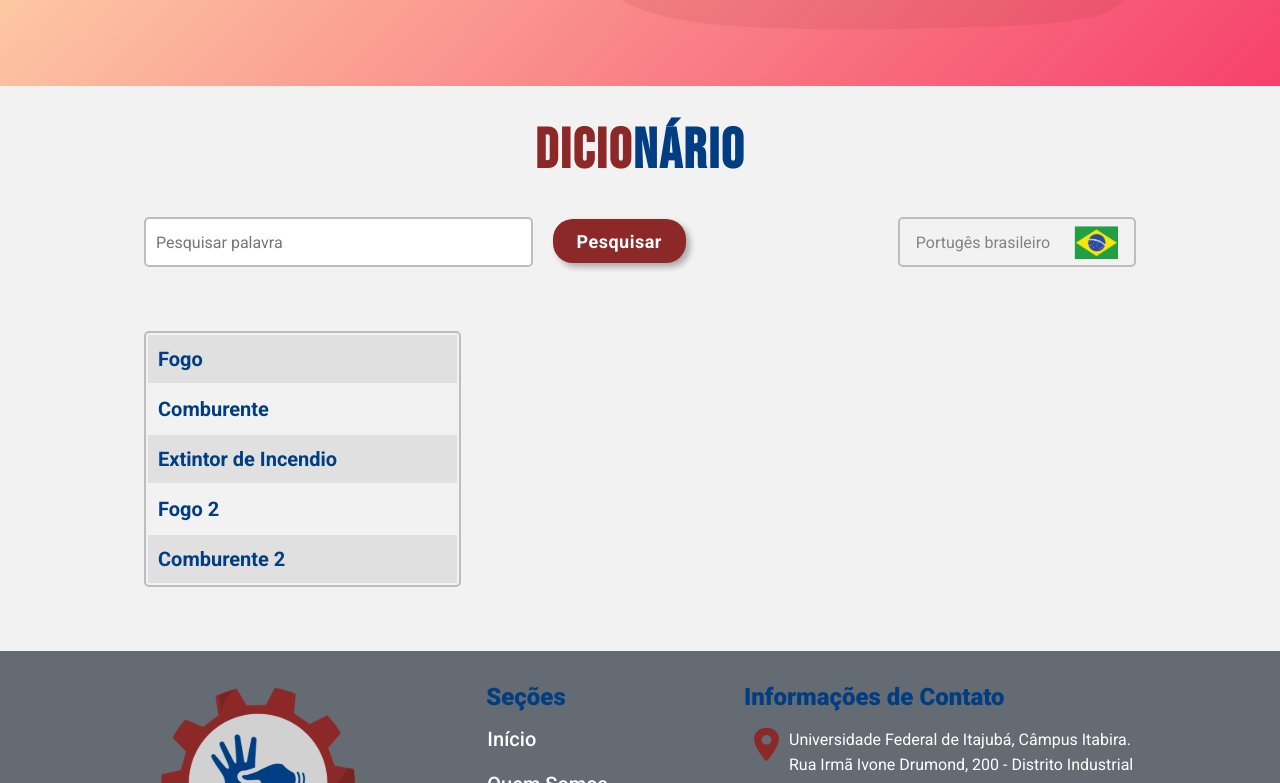
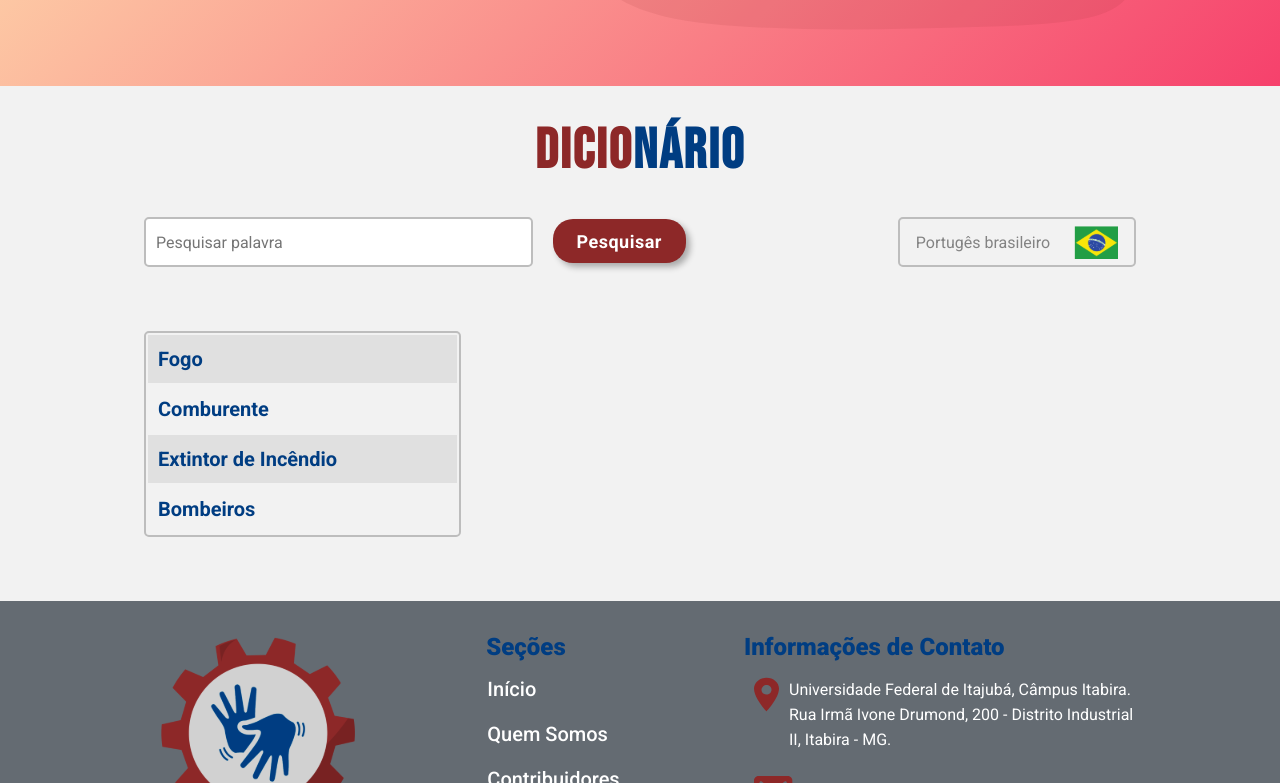
Before and after one commit to ThiagooKings/engelibras, a Next.js app: page /dicionario in a window 1280 px wide. Shown: the part 474-1257 px from the top of the page. Built offline with nearby package versions, Linux system fonts and the light colour scheme.

Commit message:
seleção de palavras funcionando na tabela e pegandod o arquivo JSON

```diff
--- a/palavras.json
+++ b/palavras.json
@@ -11,15 +11,17 @@
             "videosignificado": "https://www.youtube.com",
             "textosignificado": "É uma reação química exotérmica, denominada combustão, que ocorre com a oxidação rápida de material combustível com o oxigênio do ar, provocada por uma fonte de calor, que gera chamas, desprende calor, além de emitir fumaça, gases e outros resíduos.",
             "frases": [
-                {
+                {   "id": "1",
                     "frase": "Cuidado com o fogo!",
                     "videofrase": "https://www.youtube.com"
                 },
                 {
+                    "id": "2",
                     "frase": "A casa está pegando fogo!",
                     "videofrase": "https://www.youtube.com"
                 },
                 {
+                    "id": "3",
                     "frase": "O fogo está muito forte!",
                     "videofrase": "https://www.youtube.com"
                 }
@@ -39,18 +41,22 @@
             "textosignificado": "Comburente é Lorem Ipsum is simply dummy text of the printing and typesetting industry. Lorem Ipsum has been the industry's standard dummy text ever since the 1500s, when an unknown printer. ",
             "frases": [
                 {
+                    "id": "1",
                     "frases": "Frase 1 Comburente1",
                     "videofrase": "https://www.youtube.com"
                 },
                 {
+                    "id": "2",
                     "frases": "Frase 2 Comburente2",
                     "videofrase": "https://www.youtube.com"
                 },
                 {
+                    "id": "3",
                     "frases": "Frase 3 Comburente3",
                     "videofrase": "https://www.youtube.com"
                 },
                 {
+                    "id": "4",
                     "frases": "Frase 4 Comburente4",
                     "videofrase": "https://www.youtube.com"
                 }
@@ -68,22 +74,27 @@
             "textosignificado": "Extintor é Lorem Ipsum is simply dummy text of the printing and typesetting industry. Lorem Ipsum has been",
             "frases": [
                 {
+                    "id": "1",
                     "frases": "Frase 1 Extintor",
                     "videofrase": "https://www.youtube.com"
                 },
                 {
+                    "id": "2",
                     "frases": "Frase 2 Extintor",
                     "videofrase": "https://www.youtube.com"
                 },
                 {
+                    "id": "3",
                     "frases": "Frase 3 Extintor",
                     "videofrase": "https://www.youtube.com"
                 },
                 {
+                    "id": "4",
                     "frases": "Frase 4 Extintor",
                     "videofrase": "https://www.youtube.com"
                 },
                 {
+                    "id": "5",
                     "frases": "Frase 5 Extintor",
                     "videofrase": "https://www.youtube.com"
                 }
@@ -101,14 +112,17 @@
             "textosignificado": "Os bombeiros são .... Lorem Ipsum is simply dummy text of the printing and typesetting industry. Lorem Ipsum has been ...",
             "frases": [
                 {
+                    "id": "1",
                     "frases": "Frase 1 Bombeiros",
                     "videofrase": "https://www.youtube.com"
                 },
                 {
+                    "id": "2",
                     "frases": "Frase 2 Bombeiros",
                     "videofrase": "https://www.youtube.com"
                 },
                 {
+                    "id": "3",
                     "frases": "Frase 3 Bombeiros",
                     "videofrase": "https://www.youtube.com"
                 }
--- a/src/pages/dicionario.tsx
+++ b/src/pages/dicionario.tsx
@@ -1,10 +1,43 @@
 import Head from "next/head";
-import React from "react";
+import React, { useState } from "react";
 import { Menu } from '../components/Menu';
 import { Rodape } from "../components/Rodape";
 import styles from '../styles/pages/Dicionario.module.css'
+import PalavrasJSON from '../../palavras.json'
 
-export default function Dicionario() {
+
+    type Palavra = {
+        id: string;
+        palavra: string;
+        idioma: string;
+        bandeira: string;
+        audio: string;
+        videopalavra: string;
+        imgpalavra: string;
+        videosignificado: string;
+        textosignificado: string;
+
+    }
+    type Frase = {
+        id: string;
+        frase: string;
+        videofrase: string;
+    }
+
+    type Palavras = {
+        palavras: Palavra [];
+    }
+
+
+export default function Dicionario( ) {
+    const palavras : Palavras = PalavrasJSON ;
+    const [palavraSelecionada, setPalavraSelecionada] = useState(-1);
+
+    function selecionarPalavra(id: number){
+        setPalavraSelecionada(id);
+    }
+
+
     return (
         <div>
             <Head>
@@ -51,21 +84,19 @@
                         <div className={styles.listaeConteudo}>
                             <div className={styles.listaPalavras}>
                                 <table>
-                                    <tr>
-                                        <td> Fogo </td>
-                                    </tr>
-                                    <tr>
-                                        <td> Comburente </td>
-                                    </tr>
-                                    <tr>
-                                        <td> Extintor de Incendio </td>
-                                    </tr>
-                                    <tr>
-                                        <td> Fogo 2</td>
-                                    </tr>
-                                    <tr>
-                                        <td> Comburente 2</td>
-                                    </tr>
+
+                                    <tbody>
+                                    {palavras.palavras.map((palavra) => {
+                                           return(
+                                                <tr key={palavra.id} onClick={() => selecionarPalavra(Number(palavra.id))}
+                                                className={palavraSelecionada === Number(palavra.id) ? styles.active : ''}>
+                                                    <td>
+                                                        {palavra.palavra}
+                                                    </td>
+                                                </tr>
+                                           )
+                                       })}
+                                    </tbody>
                                 </table>
 
                             </div>
--- a/src/styles/pages/Dicionario.module.css
+++ b/src/styles/pages/Dicionario.module.css
@@ -99,3 +99,8 @@
     grid-template-columns: 1fr 2fr;
     gap: 2.5rem;
 }
+
+tr.active{
+    background: var(--red);
+    color: white;
+}
```
